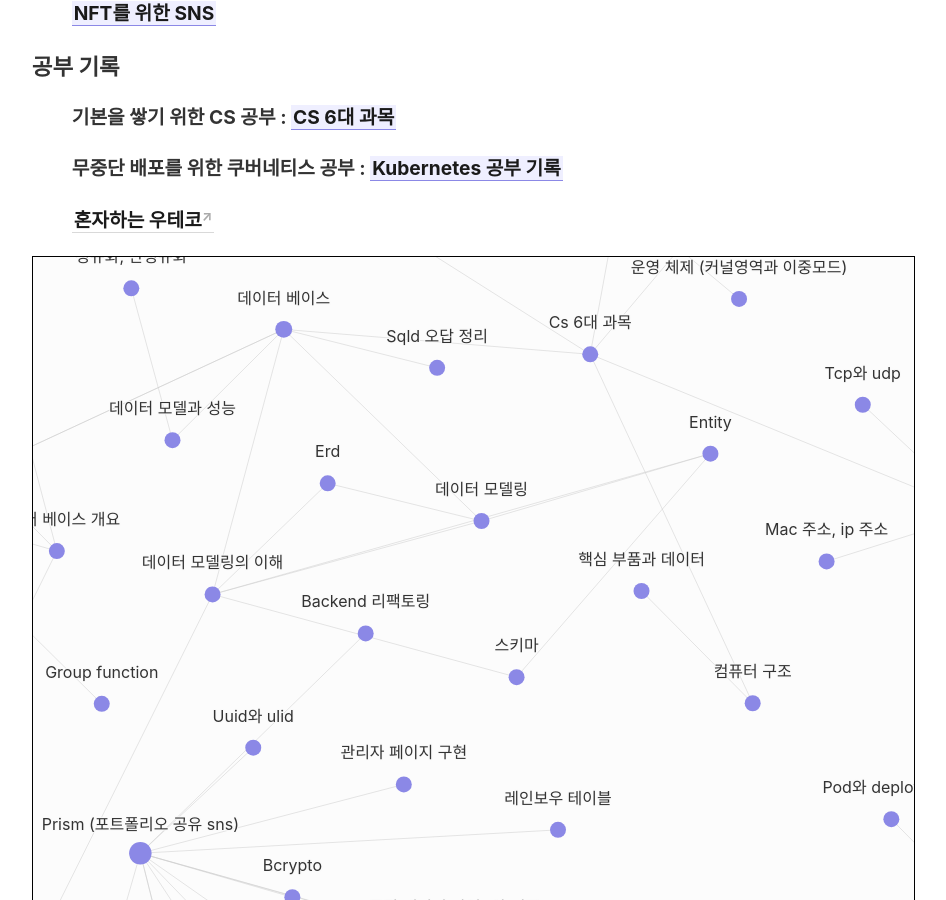
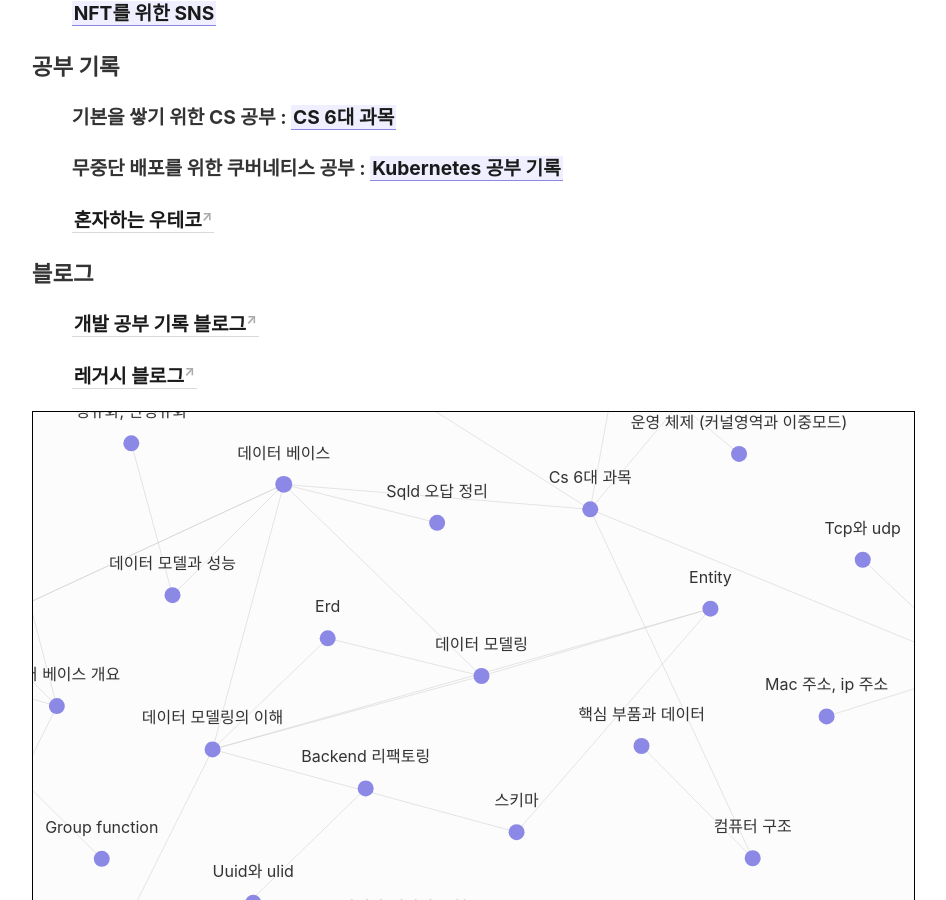
Before and after one commit to rainbow96bear/Obsidian, a Jekyll site: the page built from _pages/index.md, in a window 1280 px wide and 900 px high, scrolled down 787 px. Shown: the whole window, without its empty margins (45-991 px from the left). Built offline with Jekyll 4.4.1, drawn with Linux system fonts in a browser that asks for light colours.

Commit message:
블로그 추가

```diff
--- a/_pages/index.md
+++ b/_pages/index.md
@@ -38,7 +38,11 @@ permalink: /
   <ul>
   <span style="font-weight: bold"><a href="https://www.youtube.com/channel/UCz7xhiKgrdhwFRxfvpnUriw">혼자하는 우테코</a></span>
   </ul>
+  <h3> 블로그 </h3>
+   <ul><span style="font-weight: bold"><a href="https://rainbow96bear.tistory.com/">개발 공부 기록 블로그</a></span></ul>
+   <ul><span style="font-weight: bold"><a href="https://creal-news.tistory.com/">레거시 블로그</a></span></ul>
 </div>
+
 
 <div class="graph_background">
   <div>{% include notes_graph.html %}</div>
```
